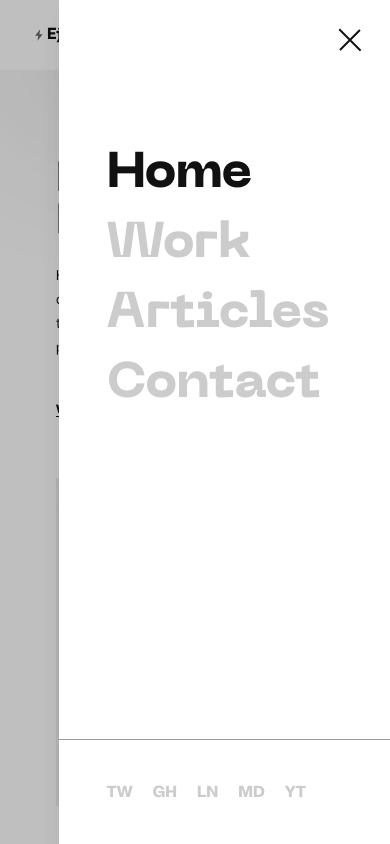
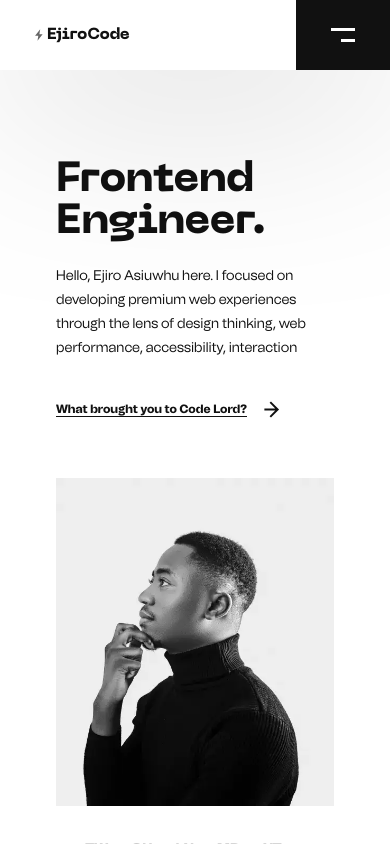
Before and after one commit to ejirocodes/portfolio-1, a Next.js app: page / in a window 390 px wide. Shown: the top 844 px of the page. Built offline with nearby package versions, Linux system fonts and the light colour scheme.

Commit message:
toggle mobile and desktop nav

```diff
--- a/components/navigation/NavMain.tsx
+++ b/components/navigation/NavMain.tsx
@@ -51,7 +51,7 @@ export const NavMain = () => {
   const [navStyle, setNavStyle] = useState(false);
   const isNav = useNav();
   const toggleNav = useNavUpdate();
-  const [isOpen, setIsOpen] = useState(true);
+  const [isOpen, setIsOpen] = useState(false);
 
   useEffect(() => {
     document.addEventListener("keydown", function (event) {
@@ -78,19 +78,17 @@ export const NavMain = () => {
   function openModal() {
     setIsOpen(true);
   }
+
+  function handleNavigation() {
+    console.log(window.innerWidth);
+    if (window.innerWidth > 768) {
+      return toggleNav();
+    }
+    openModal();
+  }
   return (
     <>
       <>
-        <div className="fixed inset-0 flex items-center justify-center">
-          <button
-            type="button"
-            onClick={openModal}
-            className="focus:outline-none rounded-md bg-black bg-opacity-20 px-4 py-2 text-sm font-medium text-white hover:bg-opacity-30 focus-visible:ring-2 focus-visible:ring-white focus-visible:ring-opacity-75"
-          >
-            Open dialog
-          </button>
-        </div>
-
         <Transition appear show={isOpen} as={Fragment}>
           <Dialog as="div" className="relative z-50" onClose={closeModal}>
             <Transition.Child
@@ -121,7 +119,7 @@ export const NavMain = () => {
 
                     <section>
                       <div className="flex items-end justify-end p-7">
-                        <button>
+                        <button onClick={closeModal} title="Close navigation">
                           <img src="/img/close.svg" alt="Close" />
                         </button>
                       </div>
@@ -303,11 +301,7 @@ export const NavMain = () => {
                   : ""
               }
               `}
-              onClick={() => {
-                // @ts-ignore
-
-                toggleNav();
-              }}
+              onClick={handleNavigation}
             >
               {/* <div> */}
               <span
```
